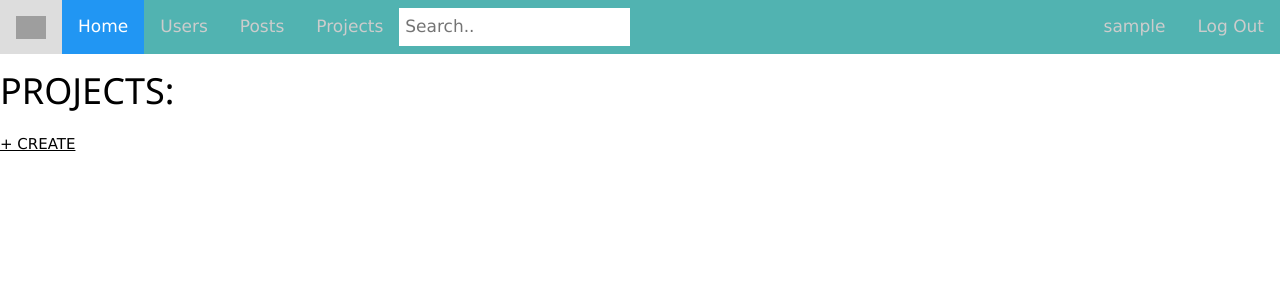
After one commit to MonkeySee-MonkeyDo/GameDevPlatform, a Flask app: page /projects in a window 1280 px wide. The commit adds this page. Shown: the top 300 px of the page. Run offline with Flask 2, Linux system fonts and the light colour scheme; the visitor is signed in with stand-in values (Sample User, id 1); data that the repository does not hold is empty; grey boxes are pictures that could not be loaded.

Commit message:
projects and follows

```diff
--- a/main_app/main/forms.py
+++ b/main_app/main/forms.py
@@ -37,6 +37,5 @@ class ProjectForm(Form):
     def __init__(self, title, legend):
         super().__init__(title, legend, "Submit",
         TextField("Project Name", "title", required=True),
-        TextAreaField("Description", "description", 4, 50)
-        FileUploadField("Project Image", "image", ["image/*"])
+        TextAreaField("Description", "description", 4, 50),
         URLField("Link", "link"))
--- a/main_app/main/routes.py
+++ b/main_app/main/routes.py
@@ -95,7 +95,6 @@ def delete_user(user_id):
             flash("Password was not correct.")
     return render_template("form.html", form=form)
 
-<<<<<<< Updated upstream
 @main.route("/follow/<user_id>", methods=["GET"])
 @login_flags(flags=["logged in"])
 def follow_user(user_id):
@@ -151,45 +150,45 @@ def unfollow_user(user_id):
     else:
         flash("You are not following this user!")
     return redirect(url_for("main.profile", user_id=user_id, following=False))
-=======
+
+@main.route("/projects", methods=["GET"])
+@login_flags(flags=["logged in"])
+def projects():
+    projects_data = db.projects.find()
+    return render_template("projects.html", projects=projects_data)
+
 @main.route("/projects/<project_id>", methods=["GET"])
-@login_flags(flags=["logged in", "check users"])
+@login_flags(flags=["logged in"])
 def project(project_id):
     '''Is the project that the user creates'''
     project_data = doc_from_id(db.projects, project_id)
-    return render_template("project.html", project = project_data)
+    return render_template("project.html", project=project_data)
 
-
-@main.route("/projects/create", method=["GET", "POST"])
+@main.route("/projects/create", methods=["GET", "POST"])
 @login_flags(flags=["logged in"])
 def create_project():
     '''Allows the user to create a project'''
-    form = ProjectForm()
+    form = ProjectForm("Create Project", "Please fill out project info:")
     if request.method == "POST":
-        new_project = blank_project(session["user_id"],**request.form)
+        new_project = blank_project(session["user_id"], **request.form)
         db.projects.insert_one(new_project)
         project_id = str(db.projects.find_one(new_project)["_id"])
-        #Returns id as a string
         flash("Project successfully created.")
-        return redirect(url_for("main.project",project_id = project_id))
+        return redirect(url_for("main.project", project_id=project_id))
     return render_template("form.html", form=form)
 
-
->>>>>>> Stashed changes
-@main.route("/projects/<project_id>/edit" methods=["GET"])
+@main.route("/projects/<project_id>/edit", methods=["GET"])
 @login_flags(flags=["logged in"])
 def edit_project(project_id):
     '''Allows the user to edit a prexisting project'''
     project_data = doc_from_id(db.projects, project_id)
-    #Do we have an EditUserProfile class yet?
-    form = EditUserProject("Edit Project", "Please edit your profile:")
-    form.set_values(project_id)
+    if not check_user(user_id=project_data["user_id"]):
+        return redirect(url_for("main.homepage"))
+    form = ProjectForm("Edit Project", "Please edit your profile:")
+    form.set_values(project_data)
     if request.method == "POST":
-        #Not sure where these are coming from
-        edited_profile = blank_profile(**request.forms)
-        edited_profile["password"] = hash_password(edited_project["password"])
-        #Would password be a key to edit a profile?
+        edited_profile = blank_profile(**request.form)
         db.users.update_one(user_data, {"$set": edited_project})
         flash("Project edited successfully.")
-        return redirect(url_for("main.user", user_id=user_id))
+        return redirect(url_for("main.project", project_id=project_id))
     return render_template("form.html", form=form)
--- a/main_app/templates/base.html
+++ b/main_app/templates/base.html
@@ -22,6 +22,7 @@
                     <a class="active" href="/">Home</a>
                     <a href="/users">Users</a>
                     <a href="/posts">Posts</a>
+                    <a href="/projects">Projects</a>
                 </div>
 
                 <div class="signup-container">
--- a/main_app/templates/project.html
+++ b/main_app/templates/project.html
@@ -4,8 +4,7 @@
 <main>
     <p>User ID: {{ project._id }}</p>
     <p>Title: {{ project.title }}</p>
-    <p>Description: {{ project.description}}} </p>
-    <p>Image: </p>
+    <p>Description: {{ project.description}} </p>
     <p>Link: <a href=“{{ project.link }}”>{{ project.link }}</a></p>
 </main>
 {% endblock content %}
--- /dev/null
+++ b/main_app/templates/projects.html
@@ -0,0 +1,13 @@
+{% extends "base.html" %}
+{% block title %}Project{% endblock title %}
+{% block content %}
+<main>
+    <h1>PROJECTS:</h1>
+    <ul>
+        {% for project in projects %}
+        <li><a href="/projects/{{ project._id }}">{{ project.title }}</a></li>
+        {% endfor %}
+    </ul>
+    <p><a href="/projects/create">+ CREATE</a></p>
+</main>
+{% endblock content %}
```
Also changed, not shown: main_app/models.py (+4 -5 lines).
